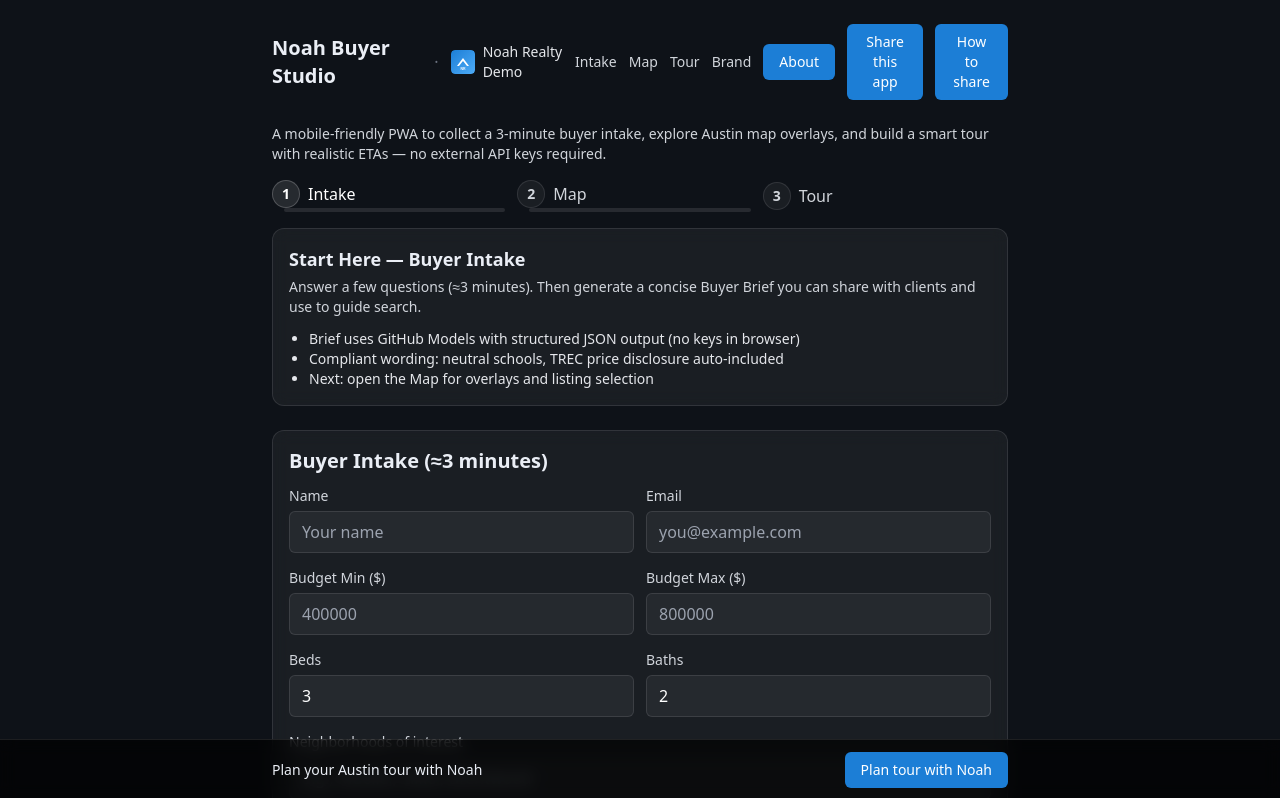
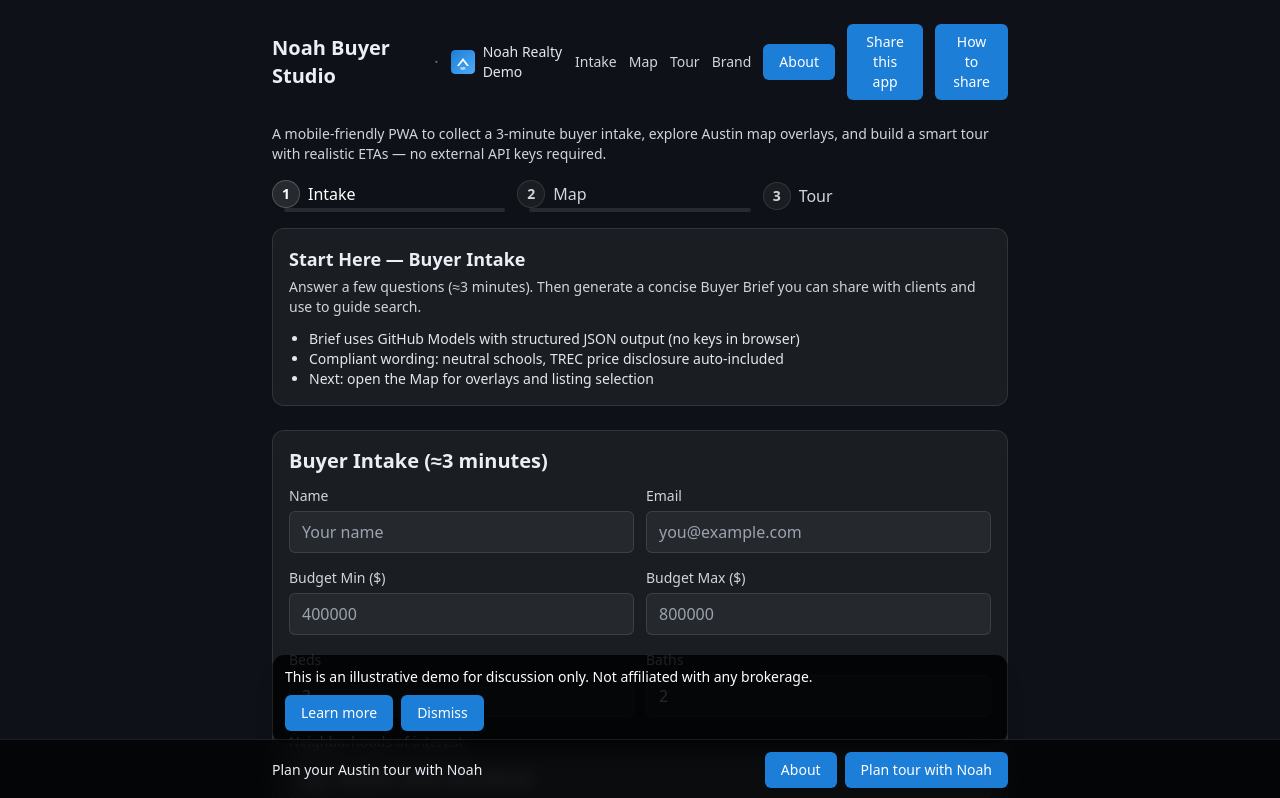
Before and after one commit to jlov7/noah-buyer-studio, a Next.js app: page / in a window 1280 px wide. Shown: the top 798 px of the page. Built offline with nearby package versions, Linux system fonts and the light colour scheme.

Commit message:
feat(about): add dismissible demo disclaimer banner; add About link to sticky CTA; support #about and custom open event

```diff
--- a/app/layout.tsx
+++ b/app/layout.tsx
@@ -9,6 +9,8 @@ import { useState } from 'react';
 import Modal from '@/components/ui/Modal';
 import BrandMark from '@/components/BrandMark';
 import { BRAND } from '@/lib/brand';
+import { useEffect } from 'react';
+import DemoDisclaimerBanner from '@/components/DemoDisclaimerBanner';
 
 const StepNav = dynamic(() => import('@/components/ui/StepNav'), { ssr: false });
 
@@ -23,6 +25,21 @@ export default function RootLayout({ children }: { children: React.ReactNode })
   const [openShare, setOpenShare] = useState(false);
   const [openAbout, setOpenAbout] = useState(false);
   const [copied, setCopied] = useState(false);
+
+  useEffect(() => {
+    if (typeof window === 'undefined') return;
+    const onHash = () => {
+      if (window.location.hash === '#about') setOpenAbout(true);
+    };
+    const onOpen = () => setOpenAbout(true);
+    window.addEventListener('hashchange', onHash);
+    window.addEventListener('open-about' as any, onOpen as any);
+    onHash();
+    return () => {
+      window.removeEventListener('hashchange', onHash);
+      window.removeEventListener('open-about' as any, onOpen as any);
+    };
+  }, []);
   return (
     <html lang="en">
       <head>
@@ -35,6 +52,7 @@ export default function RootLayout({ children }: { children: React.ReactNode })
         <ServiceWorkerRegister />
         <IosA2HSBanner />
         <main className="container py-6">
+          <DemoDisclaimerBanner />
           <header className="mb-6 flex items-center justify-between">
             <div className="flex items-center gap-3">
               <Link href="/" className="text-xl font-semibold">Noah Buyer Studio</Link>
@@ -106,7 +124,10 @@ export default function RootLayout({ children }: { children: React.ReactNode })
         <div className="sticky-cta">
           <div className="container flex items-center justify-between py-3 text-sm">
             <div>Plan your Austin tour with Noah</div>
-            <Link href="/tour" className="btn">Plan tour with Noah</Link>
+            <div className="flex items-center gap-2">
+              <button className="btn bg-white/10 hover:bg-white/20" onClick={() => setOpenAbout(true)}>About</button>
+              <Link href="/tour" className="btn">Plan tour with Noah</Link>
+            </div>
           </div>
         </div>
       </body>
--- /dev/null
+++ b/components/DemoDisclaimerBanner.tsx
@@ -0,0 +1,51 @@
+"use client";
+import { useEffect, useState } from 'react';
+
+export default function DemoDisclaimerBanner() {
+  const [show, setShow] = useState(false);
+
+  useEffect(() => {
+    if (typeof window === 'undefined') return;
+    const dismissed = window.localStorage.getItem('nbs:demoDisclaimer');
+    if (!dismissed) setShow(true);
+  }, []);
+
+  if (!show) return null;
+
+  return (
+    <div className="fixed inset-x-0 bottom-14 z-50">
+      <div className="container">
+        <div className="rounded-xl border border-white/10 bg-black/85 p-3 text-sm text-white shadow-xl">
+          <div className="flex flex-wrap items-center justify-between gap-2">
+            <div>
+              This is an illustrative demo for discussion only. Not affiliated with any brokerage.
+            </div>
+            <div className="flex items-center gap-2">
+              <button
+                className="btn bg-white/10 hover:bg-white/20"
+                onClick={() => {
+                  try {
+                    window.dispatchEvent(new Event('open-about'));
+                  } catch {}
+                }}
+              >
+                Learn more
+              </button>
+              <button
+                className="btn"
+                onClick={() => {
+                  if (typeof window !== 'undefined') {
+                    window.localStorage.setItem('nbs:demoDisclaimer', '1');
+                  }
+                  setShow(false);
+                }}
+              >
+                Dismiss
+              </button>
+            </div>
+          </div>
+        </div>
+      </div>
+    </div>
+  );
+}
```
Also changed, not shown: 1 other file (tests, documents, lock files or other folders).
